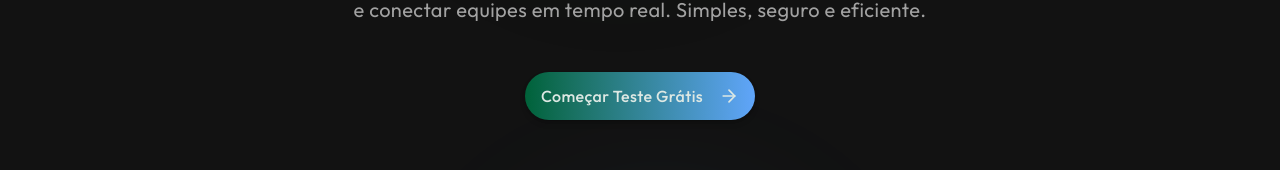
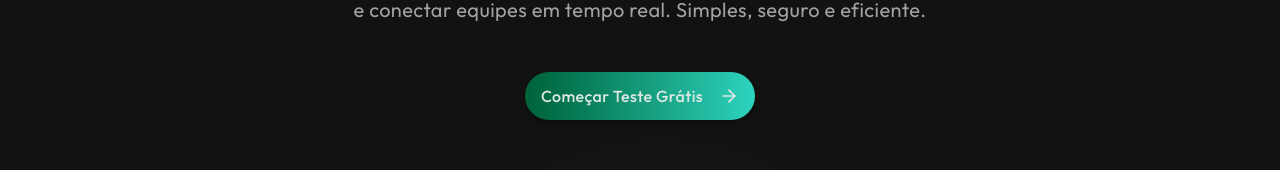
Before and after one commit to gabrieltorresctrlplay/projeto-estudos, a React (Vite) app: page / in a window 1280 px wide. Shown: the part 329-499 px from the top of the page. Built offline with nearby package versions, Linux system fonts and the light colour scheme; no server answers; a web font is replaced by a local one.

Commit message:
feat: Adiciona componente Button UI com variantes de estilo e cache de hospedagem Firebase.

```diff
--- a/src/components/ui/button.tsx
+++ b/src/components/ui/button.tsx
@@ -19,7 +19,7 @@ const buttonVariants = cva(
           'text-foreground hover:bg-accent hover:text-accent-foreground dark:hover:bg-accent/50',
         link: 'text-primary underline-offset-4 hover:underline',
         premium:
-          'bg-gradient-to-r from-primary to-chart-2 text-primary-foreground shadow-md hover:shadow-lg hover:shadow-primary/25 hover:scale-[1.02] active:scale-[0.98]',
+          'bg-gradient-to-r from-primary to-chart-5 text-primary-foreground shadow-md hover:shadow-lg hover:shadow-primary/25 hover:scale-[1.02] active:scale-[0.98]',
         selector:
           'bg-background/50 text-foreground hover:bg-background/80 border-border border backdrop-blur-sm',
       },
```
